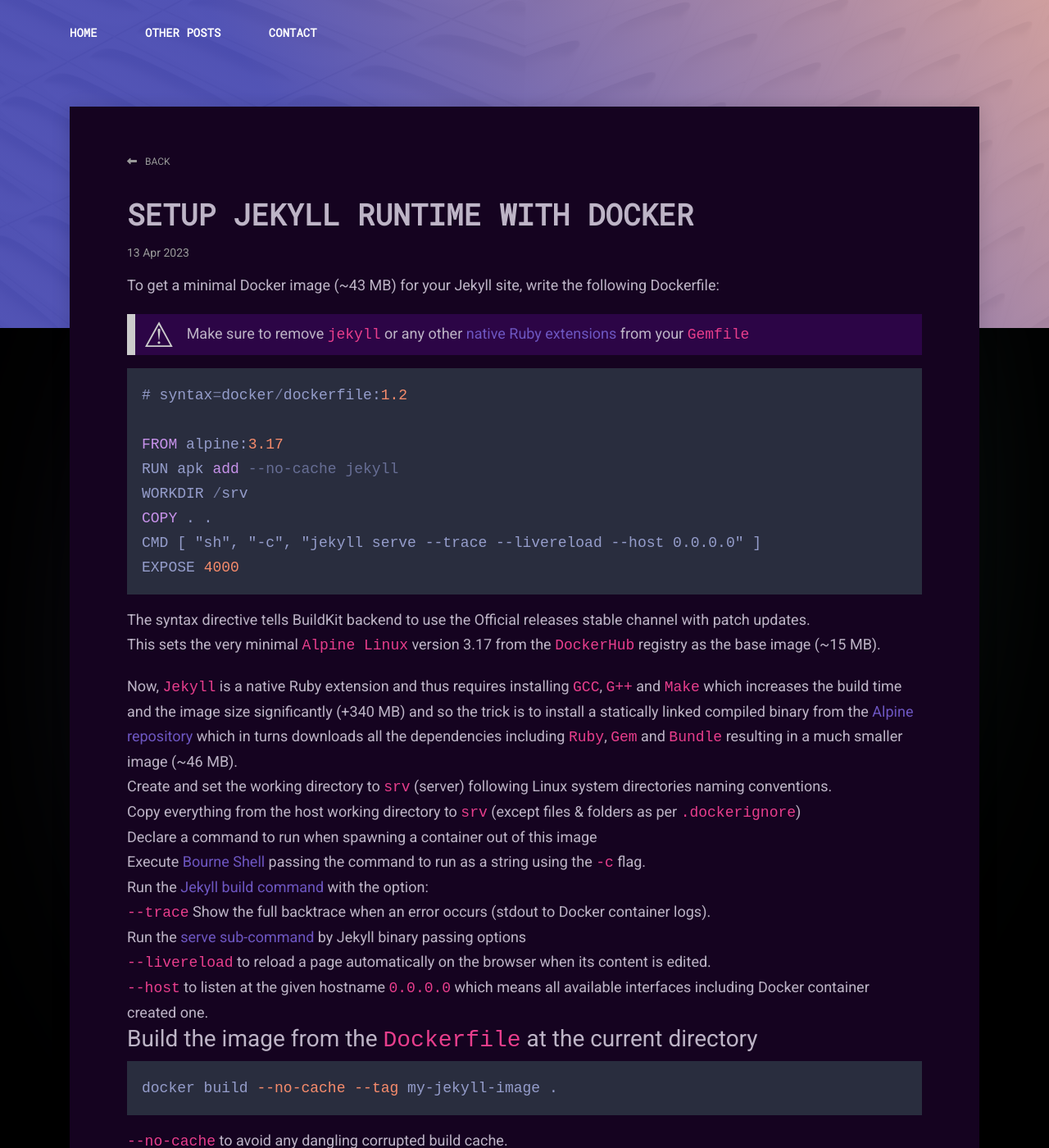
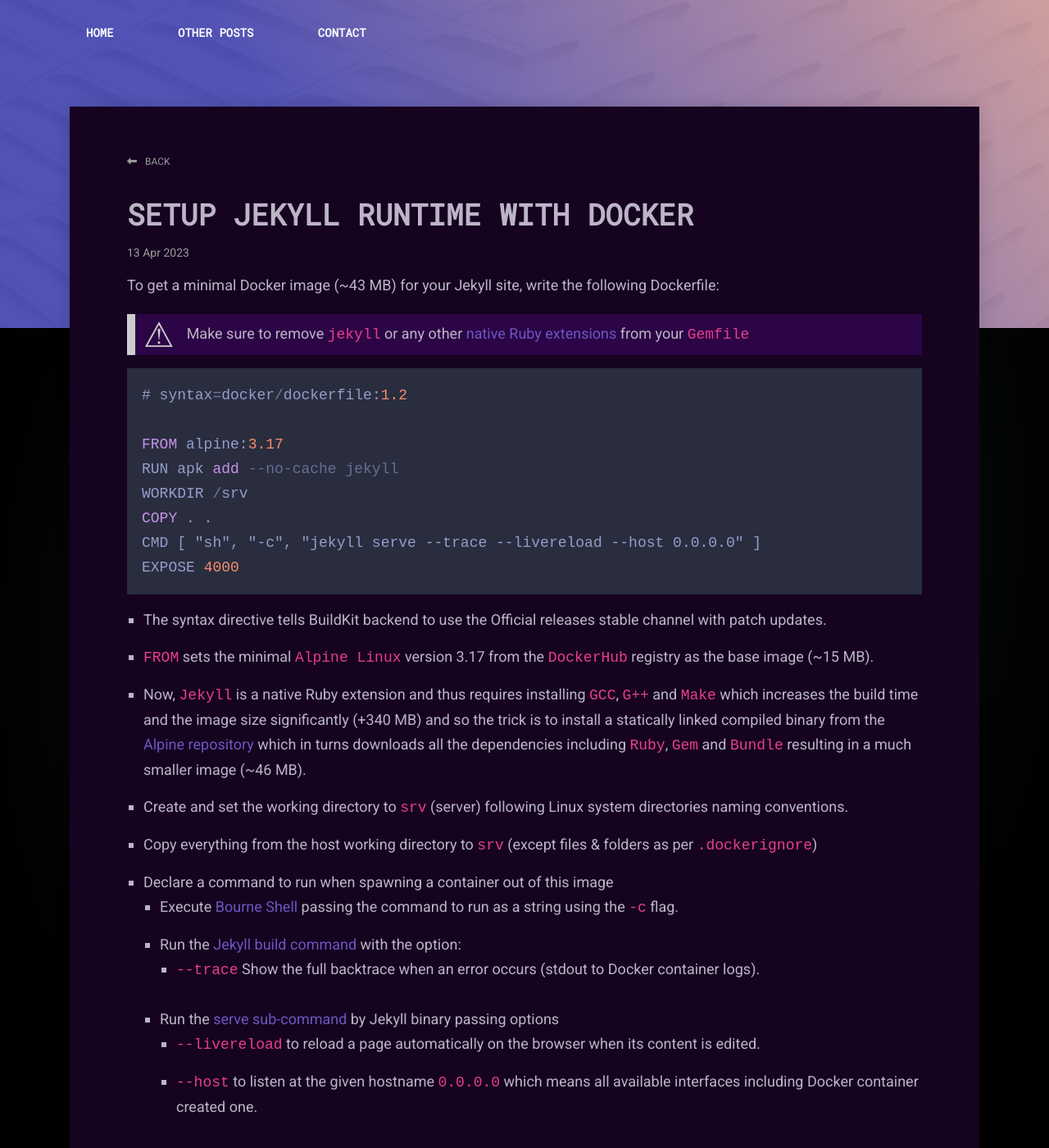
Before and after one commit to CaddyDz/caddydz.github.io, a Jekyll site: the page built from _posts/2023-04-13-setup-jekyll-runtime-docker.md, in a window 1280 px wide and 1400 px high. Shown: the whole window at 82% size. Built offline with Jekyll 4.4.1, drawn with Linux system fonts in a browser that asks for light colours; nearby versions of some CDN libraries.

Commit message:
Fixes to style (#671)
Signed-off-by: Salim Djerbouh <13698160+CaddyDz@users.noreply.github.com>

````diff
--- a/_layouts/blog.html
+++ b/_layouts/blog.html
@@ -103,9 +103,7 @@
           <div class="posts__item">
             <a href="{{ post.url }}">
               <h3 class="posts__title">{{ post.title }}</h3>
-              <p class="posts__description">
-                {{ post.excerpt }}
-              </p>
+              {{ post.excerpt }}
             </a>
           </div>
           {% endfor %}
--- a/_posts/2023-04-13-setup-jekyll-runtime-docker.md
+++ b/_posts/2023-04-13-setup-jekyll-runtime-docker.md
@@ -20,8 +20,7 @@ CMD [ "sh", "-c", "jekyll serve --trace --livereload --host 0.0.0.0" ]
 EXPOSE 4000
 ```
 - The syntax directive tells BuildKit backend to use the Official releases stable channel with patch updates.
-- This sets the very minimal `Alpine Linux` version 3.17 from the `DockerHub` registry as the base image (~15 MB).
-
+- `FROM` sets the minimal `Alpine Linux` version 3.17 from the `DockerHub` registry as the base image (~15 MB).
 - Now, `Jekyll` is a native Ruby extension and thus requires installing `GCC`, `G++` and `Make` which increases the build time and the image size significantly (+340 MB) and so the trick is to install a statically linked compiled binary from the [Alpine repository](https://pkgs.alpinelinux.org/package/edge/community/x86/jekyll) which in turns downloads all the dependencies including `Ruby`, `Gem` and `Bundle` resulting in a much smaller image (~46 MB).
 - Create and set the working directory to `srv` (server) following Linux system directories naming conventions.
 - Copy everything from the host working directory to `srv` (except files & folders as per `.dockerignore`)
@@ -32,12 +31,18 @@ EXPOSE 4000
     - Run the [serve sub-command](https://jekyllrb.com/docs/configuration/options/#serve-command-options) by Jekyll binary passing options
         - `--livereload` to reload a page automatically on the browser when its content is edited.
         - `--host` to listen at the given hostname `0.0.0.0` which means all available interfaces including Docker container created one.
+
+---
+
 ### Build the image from the `Dockerfile` at the current directory
 ```shell
 docker build --no-cache --tag my-jekyll-image .
 ```
 - `--no-cache` to avoid any dangling corrupted build cache.
 - `-t` to tag the image by the given name.
+
+---
+
 ### Start a container
 - Start a CLI detached container with a name mapping Jekyll's serving and live reloading ports to auto refresh the page on file changes bind mounting the current directory on your host system to the container's working directory volume to persist changes.
 - `--rm` option removes the container when it stops (avoids name collision on next start).
--- a/css/app.css
+++ b/css/app.css
@@ -24,8 +24,15 @@ ul {
 }
 ol,
 ul {
-  list-style: none;
+  list-style-type: square;
   padding: 0;
+}
+ul li {
+  margin-left: 20px;
+}
+.article li {
+  line-height: 30px;
+  padding-bottom: 15px;
 }
 a {
   color: #6d56c1;
@@ -935,7 +942,7 @@ section {
   text-decoration: underline;
 }
 .posts .posts__title {
-  color: #555;
+  color: #6d56c1;
   font-family: Roboto Mono, monospace;
   font-size: 14px;
   font-weight: 700;
@@ -943,7 +950,7 @@ section {
   margin-bottom: 10px;
   text-transform: uppercase;
 }
-.posts .posts__description {
+.posts__item p {
   color: #999;
   font-size: 16px;
   line-height: 24px;
````
